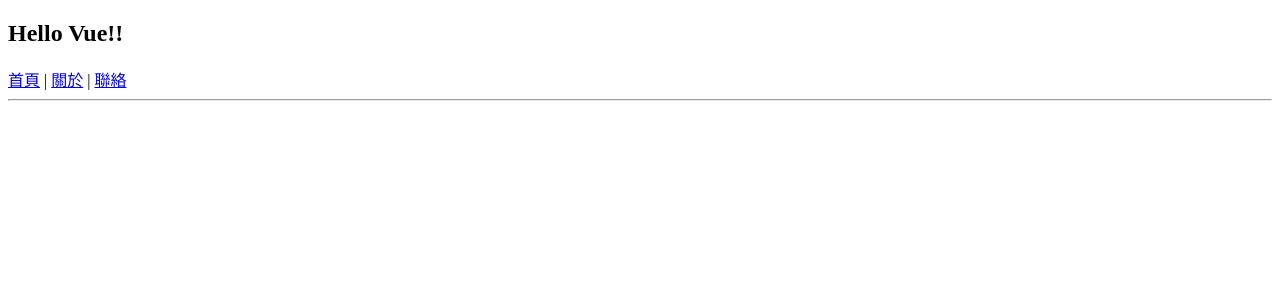
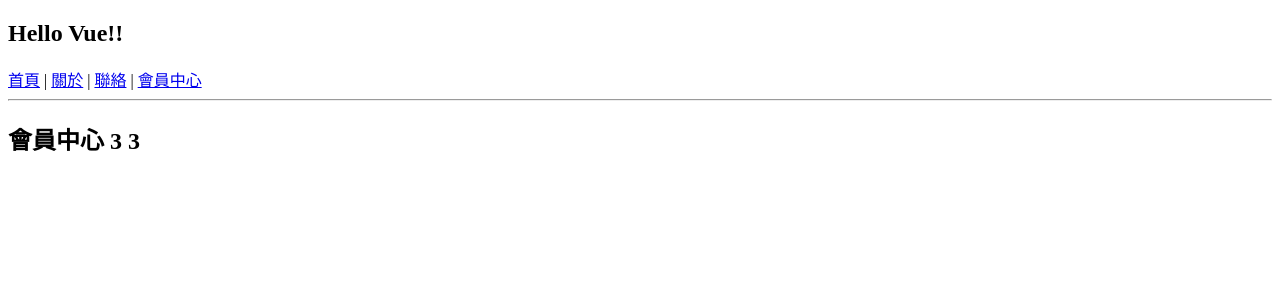
Before and after one commit to HsiaoHungWang/vue-fuen144, a Vue app: page /member/3 in a window 1280 px wide. Shown: the top 300 px of the page. Built offline with nearby package versions, Linux system fonts and the light colour scheme.

Commit message:
路由參數的設定與使用

```diff
--- a/src/App.vue
+++ b/src/App.vue
@@ -16,7 +16,8 @@
 <!-- <img :src="duck" alt="duck1" />  -->
 <RouterLink :to="{name:'home'}">首頁</RouterLink> |
 <RouterLink :to="{name:'about'}">關於</RouterLink> |
-<RouterLink :to="{name:'contact'}">聯絡</RouterLink>
+<RouterLink :to="{name:'contact'}">聯絡</RouterLink> |
+<RouterLink :to="{name: 'member', params:{id:3}}">會員中心</RouterLink>
 <hr />
 
 <RouterView></RouterView>
--- a/src/router.js
+++ b/src/router.js
@@ -5,6 +5,7 @@ import AboutView from "./views/AboutView.vue"
 import ContactView from "./views/ContactView.vue"
 import Team1View from "./views/Team1View.vue"
 import Team2View from "./views/Team2View.vue"
+import MemberCenter from "./views/MemberCenter.vue"
 
 //路由設定
 //URL <---> Path => 載入 Component
@@ -42,6 +43,14 @@ const routes = [
         path: '/contactus',
         component: ContactView,
         name: 'contact'
+    },
+    {
+        //路由參數
+        //http://localhost:5173/member/12
+        path: '/member/:id',
+        component: MemberCenter,
+        name: 'member',
+        props: true
     }
 ]
 
--- /dev/null
+++ b/src/views/MemberCenter.vue
@@ -0,0 +1,23 @@
+<script setup>
+    defineProps({
+        id:String
+    })
+</script>
+
+<template>
+    <div>
+        <!-- 取得路由參數的第一種寫法 $route.params.[參數名稱] -->
+      <h2>會員中心 {{ $route.params.id }} {{ id }}</h2>
+
+      <!--
+         取得路由參數的第二種寫法
+         1. 路由設定檔案中要加上 props:true
+         2. 在 script 中，要透過 defineProps 宣告路由參數
+         3. 在 template 中使用參數 {{ id }}
+       -->
+    </div>
+</template>
+
+<style lang="css" scoped>
+
+</style>
```
